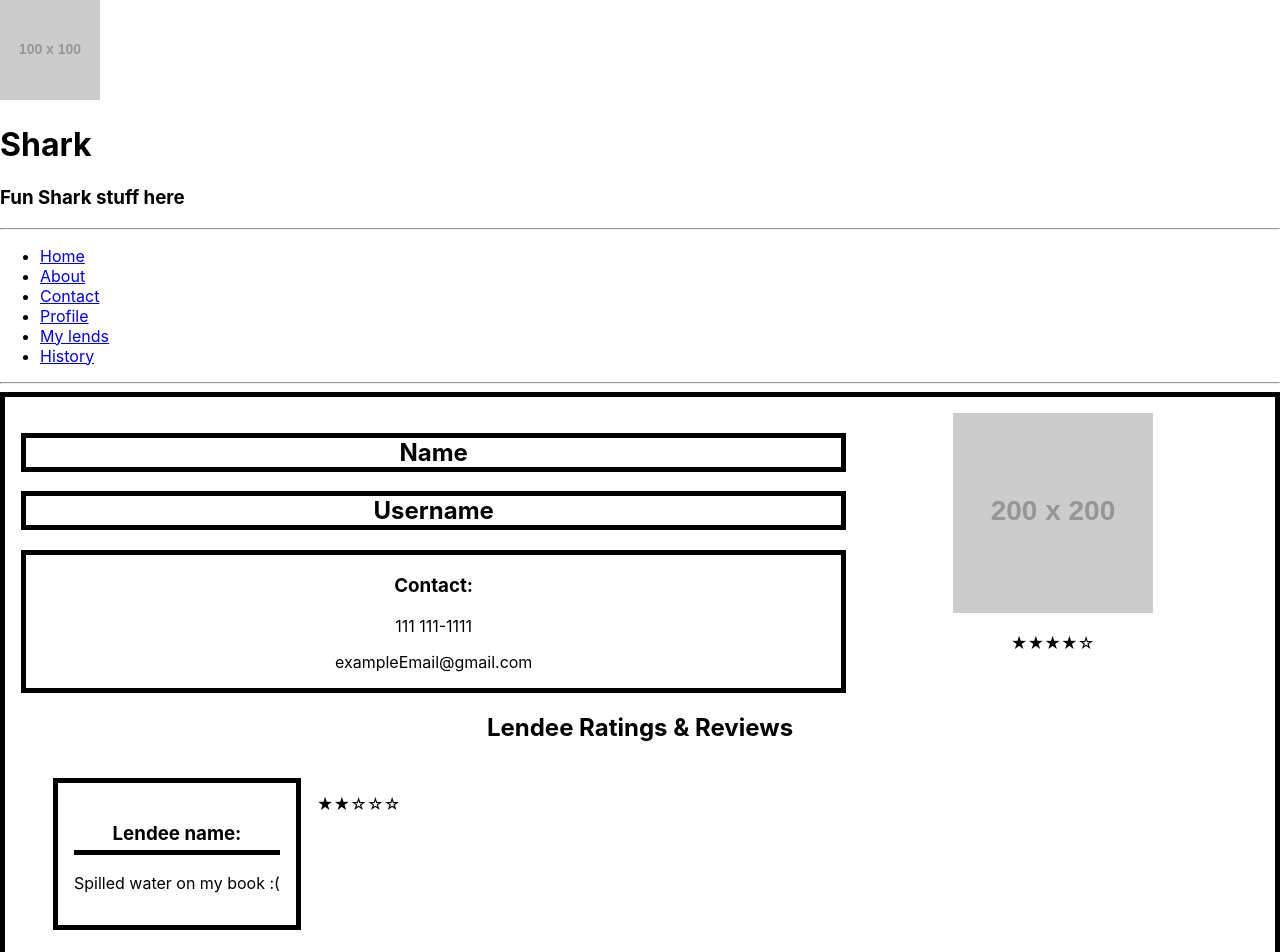
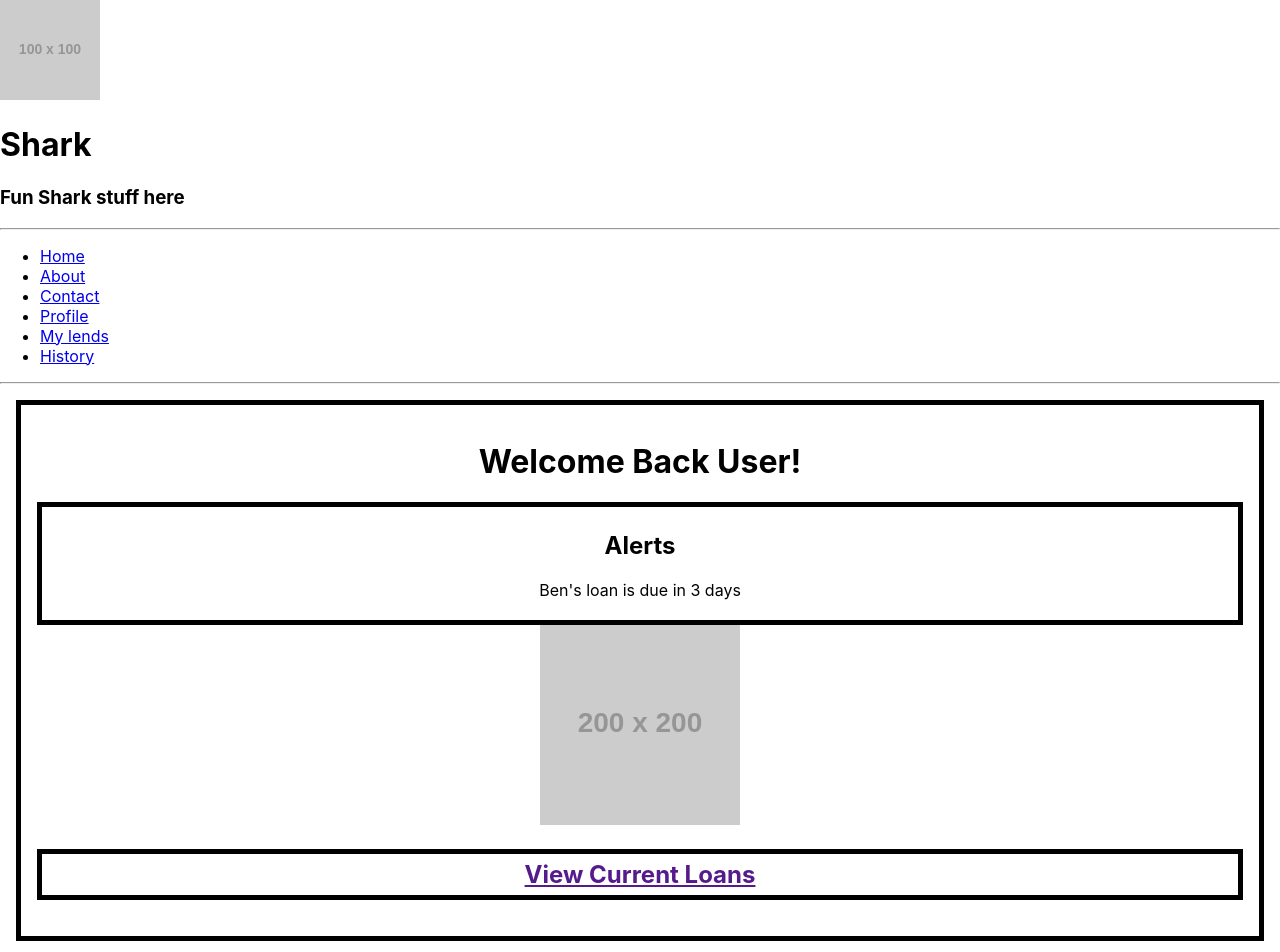
Before and after one commit to Cannon7/sharkreact, a React (Create React App) app in the folder Shark/main/: page /home in a window 1280 px wide. Shown: the top 952 px of the page. Built offline with nearby package versions, Linux system fonts and the light colour scheme.

Commit message:
comments: css and profile + home. Home css !done

```diff
--- a/Shark/main/src/ella.css
+++ b/Shark/main/src/ella.css
@@ -1,43 +1,33 @@
 
-#topSectionHome{
-    display: grid;
-    grid-template-columns: 1fr .5fr;
+/* centers all main */
+.body{
     text-align: center;
 }
 
-#bodyCard{
+/* div directly under main for a card-like view */
+/* apply to all pages with card look on wireframe */
+.bodyCard{
     border: 5px solid black;
     padding: 1em;
-    margin: 0 auto;
+    margin: 1em 1em;
 }
 
+/* adds a border and a little padding to any html tag*/
 .infoBox{
     border: 5px black solid;
-}
-
-#bottomSectionHome{
-    text-align: center;
-}
-
-#lendeeRatings{
-    display: grid;
-    grid-template-columns: 1fr;
-    text-align: center;
-}
-
-#exampleLendeeGrid{
-    display: flex;
-    padding: 1em;
-}
-
-#exampleLendeeReviewCard{
-    border: 5px black solid;
-    margin: 0 1em;
-    text-align: center;
-    padding: 1em;
+    padding: .25em;
 }
 
 .underLined{
     border-bottom: 5px solid black;
     padding: .25em;
 }
+
+/* PROFILE SPECIFIC */
+
+/* creates grid for profile */
+#sectionProfile{
+    display: grid;
+    grid-template-columns: 1fr .5fr;
+    text-align: center;
+}
--- a/Shark/main/src/pages/home.js
+++ b/Shark/main/src/pages/home.js
@@ -9,37 +9,20 @@ function MainPage() {
     <div>
         <Header></Header>
         <Nav />
+        {/* The body class should be applied to all mains, will center text */}
         <main className='body profileHome'>
-          <div id='bodyCard'>
-            <section id='topSectionHome'>
-              <section id='leftTopHome'>
-                <h2 className='infoBox'>Name </h2>
-                <h2 className='infoBox'>Username</h2>
-                <div id='contactBox' className='infoBox'>
-                  <h3>Contact:</h3>
-                  <p>111 111-1111</p>
-                  <p>exampleEmail@gmail.com</p>
-                </div>
-              </section>
-              <section id='rightTopHome'>
-                <img src='https://placehold.co/200x200' alt='profilePicture'></img>
-              <p>★★★★☆</p>
-              </section>
+          {/* Ella G. */}
+          {/* The div's id is so we can make a custom grid for this specific page */}
+          {/* The class is to make the body card-like, it should be applied on every page */}
+          <div id='homePageGrid' className='bodyCard'>
+            <h1>Welcome Back User!</h1>
+            {/* infoBox basically puts a border around whatever the class is defined on*/}
+            <section className='infoBox'>
+              <h2 >Alerts</h2>
+              <p>Ben's loan is due in 3 days</p>
             </section>
-            <section id='bottomSectionHome'>
-              <h1>Lendee Ratings & Reviews</h1>
-              <section id='lendeeRatings'>
-                <section id='exampleLendeeGrid'>
-                  <div id='exampleLendeeReviewCard'>
-                    <h3 className='underLined'>Lendee name:</h3>
-                    <p>Spilled water on my book :(</p>
-                  </div>
-                  <div >
-                    <p>★★☆☆☆</p>
-                  </div>
-                </section>
-              </section>
-            </section>
+            <img src='https://placehold.co/200x200' alt='profilePicture'></img>
+            <h2 className='infoBox'><a href=''>View Current Loans</a></h2>
           </div>
         </main>
         <Footer></Footer>
--- a/Shark/main/src/pages/profile.js
+++ b/Shark/main/src/pages/profile.js
@@ -1,15 +1,36 @@
 import React from "react";
 import Header from "../components/header";
 import Footer from "../components/footer";
+import Nav from "../components/nav";
+import '../ella.css';
 
 function UserProfile() {
     return(
         <div>
             <Header/>
-            <h1>username</h1>
-            <p>Loans: </p>
-            <p>Items to Loan: </p>
-            <p>Current Loans: </p>
+            <Nav/>
+            <main className="body">
+                <div className="bodyCard">
+                    <section id='sectionProfile'>
+                        {/* sectionProfile creates grid for the profile */}
+                        {/* leftTopProfile is to set the grid spot*/}
+                      <section id='leftTopProfile'>
+                        <h2 className='infoBox'>Name </h2>
+                        <h2 className='infoBox'>Username</h2>
+                        <div id='contactBox' className='infoBox'>
+                          <h3>Contact:</h3>
+                          <p>111 111-1111</p>
+                          <p>exampleEmail@gmail.com</p>
+                        </div>
+                      </section>
+                      {/*rightTopeProfile is to set the grid spot*/}
+                      <section id='rightTopProfile'>
+                        <img src='https://placehold.co/200x200' alt='profilePicture'></img>
+                      </section>
+                    </section>
+                    <button>Edit Profile</button>
+                </div>
+            </main>
             <Footer/>
         </div>
     );
```
